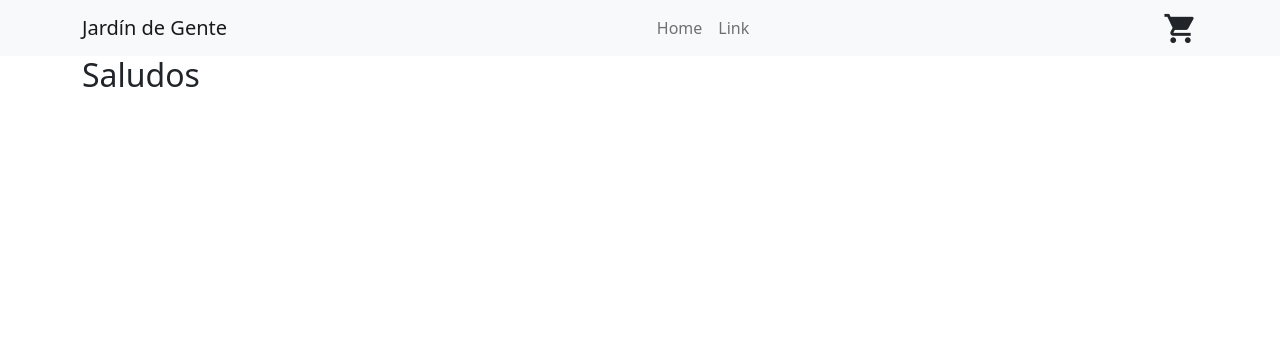
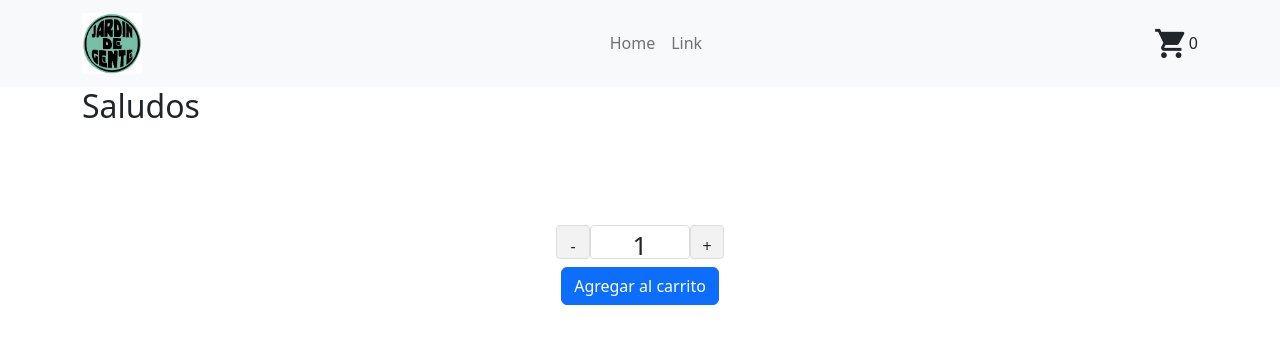
Before and after one commit to pcosin/React-Productos-Cosin-Coder, a React (Create React App) app: page / in a window 1280 px wide. Shown: the top 344 px of the page. Built offline with nearby package versions, Linux system fonts and the light colour scheme.

Commit message:
clase contador

```diff
--- a/src/App.css
+++ b/src/App.css
@@ -1,4 +1,8 @@
 /* NavBar */
+
+.logo {
+    max-width: 60px;
+}
 
 .nav-links {
     vertical-align: middle;
@@ -6,3 +10,33 @@
 .material-icons {
     font-size: 35px;
 }
+
+/* item Counter */
+
+.number span {cursor:pointer; }
+.number{
+    margin:100px;
+    display: flex;
+    align-items: center;
+}
+.minus, .plus{
+    width:34px;
+    height:34px;
+    background:#f2f2f2;
+    border-radius:4px;
+    padding:8px 5px 8px 5px;
+    border:1px solid #ddd;
+    display: inline-block;
+    vertical-align: middle;
+    text-align: center;
+}
+.count-number{
+    height:34px;
+    width: 100px;
+    text-align: center;
+    font-size: 26px;
+    border:1px solid #ddd;
+    border-radius:4px;
+    display: inline-block;
+    vertical-align: middle;
+}
--- a/src/components/Main/ItemListContainer.js
+++ b/src/components/Main/ItemListContainer.js
@@ -1,11 +1,17 @@
 import React from 'react'
 import Container from 'react-bootstrap/Container';
+import ItemCount from './itemCount';
 
 
 function ItemListContainer(props) {
+
+  const onAdd = () => {
+    console.log("hola")
+  }
   return (
     <Container>
     <h2>{props.name}</h2>
+    <ItemCount stock = {5} initial = {1} onAdd = {onAdd} />
     </Container>
   )
 }
--- /dev/null
+++ b/src/components/Main/itemCount.js
@@ -0,0 +1,27 @@
+import React, { useState } from 'react'
+import Button from 'react-bootstrap/Button';
+
+
+function ItemCount({initial, stock, onAdd}) {
+    const [counter, setCount] = useState(initial)
+
+    const sumar = () => {
+      counter < stock && setCount(count => count + 1)
+    }
+
+    const restar = () => {
+      counter > 1 && setCount(count => count - 1)
+    }
+  return (
+    <div className="number d-flex flex-column ">
+	  <div>
+    <span onClick={restar} className="minus">-</span>
+	  <span className='count-number'>{counter}</span>
+	  <span onClick={sumar} className="plus">+</span>
+    </div>
+    <Button className='d-block m-2' variant= "primary" onClick={onAdd}>Agregar al carrito</Button>
+    </div>
+  )
+}
+
+export default ItemCount
--- a/src/components/NavBar/CartWidget.js
+++ b/src/components/NavBar/CartWidget.js
@@ -2,9 +2,12 @@ import React from 'react'
 
 function CartWidget() {
   return (
+    <>
     <span className="material-icons">
 shopping_cart
 </span>
+<span className='cart-counter'>0</span>
+</>
   )
 }
 
--- a/src/components/NavBar/NavBar.js
+++ b/src/components/NavBar/NavBar.js
@@ -7,7 +7,8 @@ export const NavBar = () => {
   return (
     <Navbar bg="light" expand="lg">
       <Container className=''>
-        <Navbar.Brand href="#home">Jardín de Gente</Navbar.Brand>
+        <Navbar.Brand href="#home"><img className='logo' src="img/logo.jpg" alt="" /></Navbar.Brand>
+
         <Navbar.Toggle aria-controls="basic-navbar-nav" />
         <Navbar.Collapse id="basic-navbar-nav" className='nav-links'>
           <Nav className="mx-auto">
--- a/src/index.js
+++ b/src/index.js
@@ -2,7 +2,6 @@ import React from 'react';
 import ReactDOM from 'react-dom/client';
 import './index.css';
 import App from './App';
-import reportWebVitals from './reportWebVitals';
 import 'bootstrap/dist/css/bootstrap.min.css';
 
 
@@ -12,8 +11,3 @@ root.render(
     <App />
   </React.StrictMode>
 );
-
-// If you want to start measuring performance in your app, pass a function
-// to log results (for example: reportWebVitals(console.log))
-// or send to an analytics endpoint. Learn more: https://bit.ly/CRA-vitals
-reportWebVitals();
--- a/src/reportWebVitals.js
+++ /dev/null
@@ -1,13 +0,0 @@
-const reportWebVitals = onPerfEntry => {
-  if (onPerfEntry && onPerfEntry instanceof Function) {
-    import('web-vitals').then(({ getCLS, getFID, getFCP, getLCP, getTTFB }) => {
-      getCLS(onPerfEntry);
-      getFID(onPerfEntry);
-      getFCP(onPerfEntry);
-      getLCP(onPerfEntry);
-      getTTFB(onPerfEntry);
-    });
-  }
-};
-
-export default reportWebVitals;
```
Also changed, not shown: public/img/logo.jpg (added).
